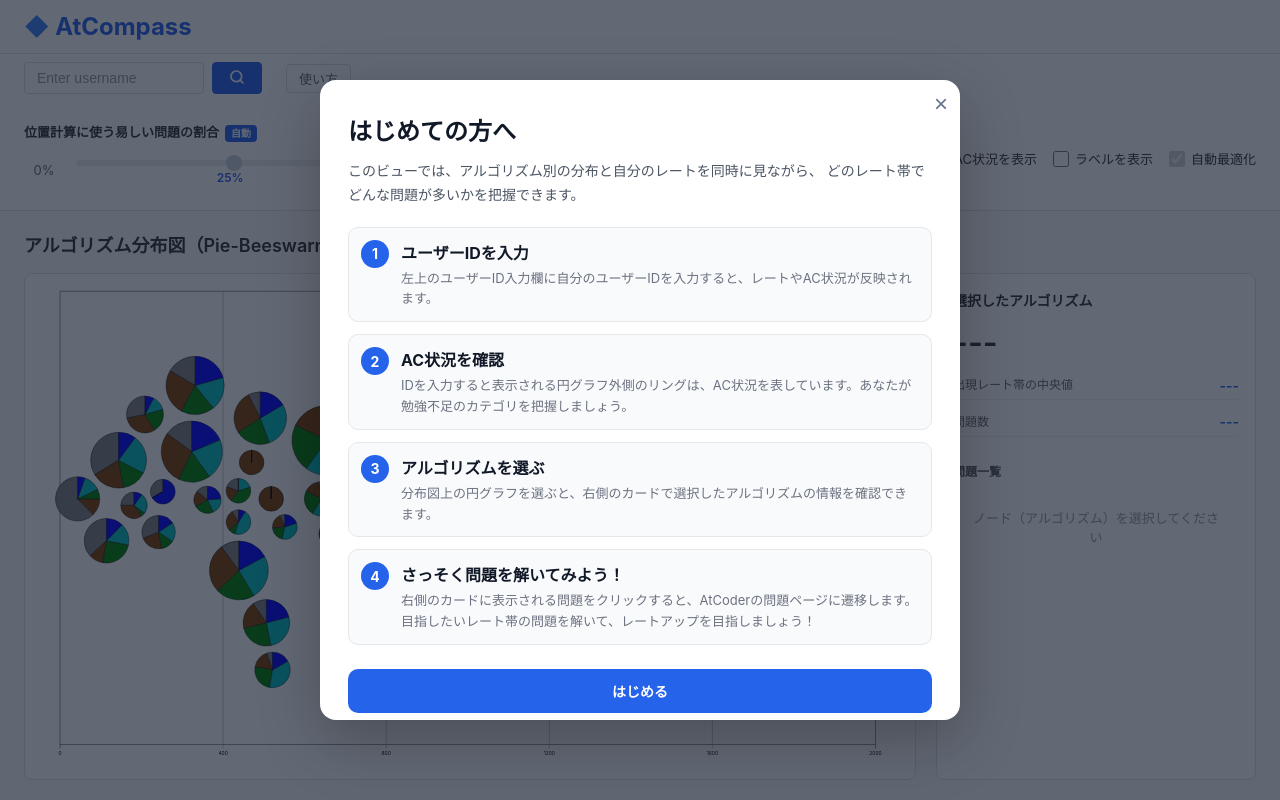
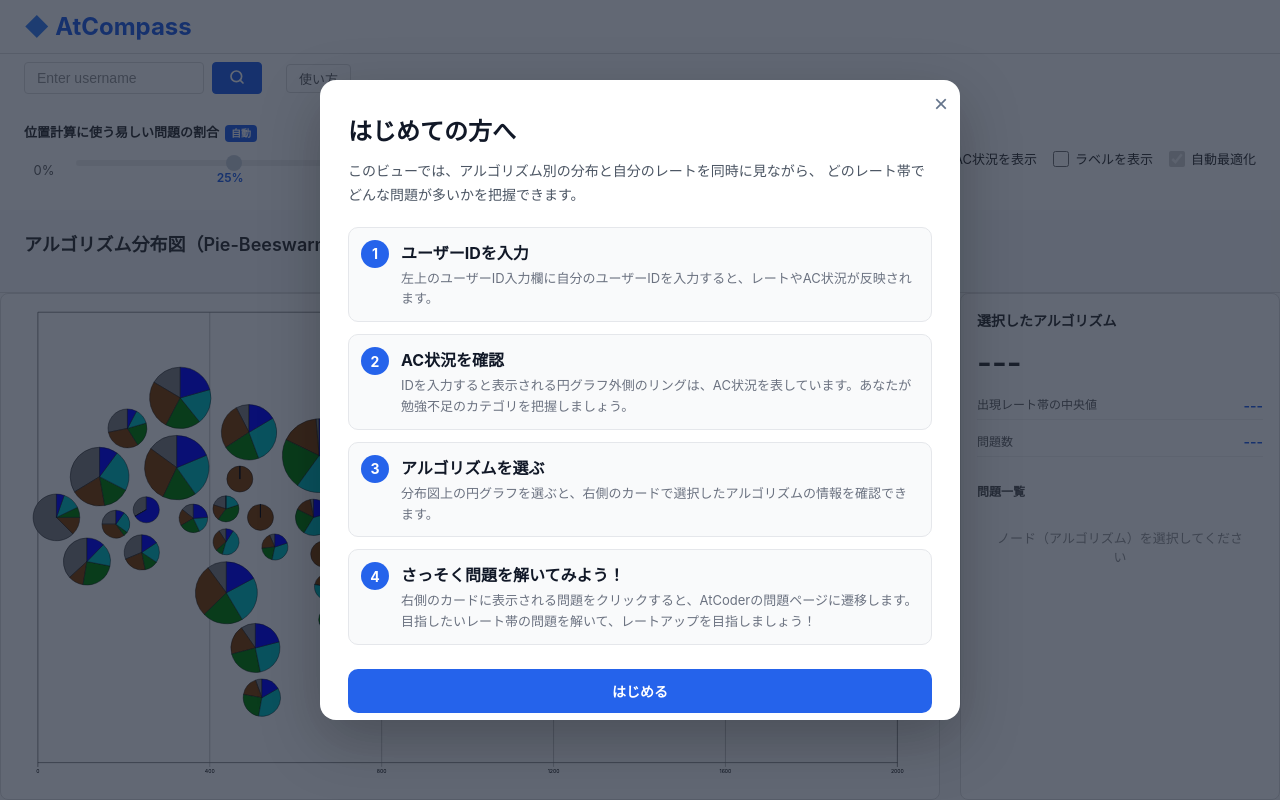
Before and after one commit to vdslab/theme2026-kaziru, a React (Vite) app: page / in a window 1280 px wide. Built offline with nearby package versions, Linux system fonts and the light colour scheme.

Commit message:
chore: コントロールパネルをコンポーネント化

```diff
--- /dev/null
+++ b/src/components/ControlPannel.jsx
@@ -0,0 +1,122 @@
+import UserIdInput from "./UserIdInput";
+import RateRangeControl from "./RateRangeControl";
+
+export default function ControlPannel({
+  lowerFraction,
+  onLowerFractionChange,
+  username,
+  onUsernameChange,
+  rate,
+  rateLoading,
+  rateError,
+  onFetchRate,
+  submissionsLoaded,
+  onFetchSubmissions,
+  isAutoOptimize,
+  onAutoOptimizeChange,
+  optimalLowerFraction,
+  showCurrentRate,
+  showProgressRing,
+  showLabels,
+  setShowCurrentRate,
+  setShowProgressRing,
+  setShowLabels,
+}) {
+  const openUsageOverlay = () => {
+    setShowUsageOverlay(true);
+  };
+
+  return (
+    <div className="control-pannel">
+      <div className="top-controls">
+        <UserIdInput
+          username={username}
+          setUsername={onUsernameChange}
+          handleFetchRate={onFetchRate}
+          handleFetchSubmissions={onFetchSubmissions}
+          rateError={rateError}
+        />
+
+        <button className="usage-button" type="button" onClick={openUsageOverlay}>
+          使い方
+        </button>
+      </div>
+
+      <div className="control-section">
+        <RateRangeControl
+          lowerFraction={lowerFraction}
+          onLowerFractionChange={onLowerFractionChange}
+          isAutoOptimize={isAutoOptimize}
+          optimalLowerFraction={optimalLowerFraction}
+        />
+
+        <div className="display-options">
+          <div className="display-options-header">
+            <div className="control-label">表示オプション</div>
+          </div>
+          <div className="checkboxes">
+            <label>
+              <input
+                type="checkbox"
+                checked={showCurrentRate}
+                onChange={(e) => setShowCurrentRate(e.target.checked)}
+              />
+              現在レート線を表示
+            </label>
+            <label>
+              <input
+                type="checkbox"
+                checked={showProgressRing}
+                onChange={(e) => setShowProgressRing(e.target.checked)}
+              />
+              AC状況を表示
+            </label>
+            <label>
+              <input
+                type="checkbox"
+                checked={showLabels}
+                onChange={(e) => setShowLabels(e.target.checked)}
+              />
+              ラベルを表示
+            </label>
+            <label>
+              <input
+                type="checkbox"
+                checked={isAutoOptimize}
+                onChange={(e) => onAutoOptimizeChange(e.target.checked)}
+                disabled={!rate || !submissionsLoaded}
+              />
+              自動最適化
+            </label>
+          </div>
+        </div>
+      </div>
+
+      <div className="visualization-container">
+        <div className="chart-header">
+          <h2 className="chart-title">アルゴリズム分布図（Pie-Beeswarm）</h2>
+          <div className="current-rate">
+            現在のレート
+            <span className="rate-value">{rateLoading ? "取得中..." : (rate ?? "---")}</span>
+          </div>
+          {submissionsLoaded && (
+            <div className="progress-ring-legend" aria-label="外側の円グラフの凡例">
+              <span>
+                <i className="progress-ring-legend--ac" />
+                AC
+              </span>
+              <span>
+                <i className="progress-ring-legend--unsolved" />
+                未AC
+              </span>
+              <span>
+                <i className="progress-ring-legend--untried" />
+                未挑戦
+              </span>
+            </div>
+          )}
+        </div>
+      </div>
+    </div>
+  );
+}
--- a/src/components/Main.jsx
+++ b/src/components/Main.jsx
@@ -1,12 +1,12 @@
 import { useEffect, useRef, useState } from "react";
 
-import UserIdInput from "./UserIdInput";
-import RateRangeControl from "./RateRangeControl";
+import ControlPannel from "./ControlPannel";
 import PieBeeswarm from "./PieBeeswarm/PieBeeswarm";
 import AlgorithmCard from "./AlgorithmCard";
 import UsageOverlay from "./UsageOverlay";
 
 const MAX_CHART_ASPECT_RATIO = 3;
+
 export default function Main({
   summary,
   allRows,
@@ -47,10 +47,6 @@ export default function Main({
     return () => observer.disconnect();
   }, []);
 
-  const openUsageOverlay = () => {
-    setShowUsageOverlay(true);
-  };
-
   const handleCloseUsageOverlay = () => {
     setShowUsageOverlay(false);
   };
@@ -87,96 +83,28 @@ export default function Main({
   return (
     <main className="main">
       {showUsageOverlay && <UsageOverlay onClose={handleCloseUsageOverlay} />}
-      <div className="control-pannel">
-        <div className="top-controls">
-          <UserIdInput
-            username={username}
-            setUsername={onUsernameChange}
-            handleFetchRate={onFetchRate}
-            handleFetchSubmissions={onFetchSubmissions}
-            rateError={rateError}
-          />
 
-          <button className="usage-button" type="button" onClick={openUsageOverlay}>
-            使い方
-          </button>
-        </div>
-
-        <div className="control-section">
-          <RateRangeControl
+      <ControlPannel
         lowerFraction={lowerFraction}
         onLowerFractionChange={onLowerFractionChange}
+        username={username}
+        onUsernameChange={onUsernameChange}
+        rate={rate}
+        rateLoading={rateLoading}
+        rateError={rateError}
+        onFetchRate={onFetchRate}
+        submissionsLoaded={submissionsLoaded}
+        onFetchSubmissions={onFetchSubmissions}
         isAutoOptimize={isAutoOptimize}
+        onAutoOptimizeChange={onAutoOptimizeChange}
         optimalLowerFraction={optimalLowerFraction}
+        showCurrentRate={showCurrentRate}
+        showProgressRing={showProgressRing}
+        showLabels={showLabels}
+        setShowCurrentRate={setShowCurrentRate}
+        setShowProgressRing={setShowProgressRing}
+        setShowLabels={setShowLabels}
       />
-
-          <div className="display-options">
-            <div className="display-options-header">
-              <div className="control-label">表示オプション</div>
-            </div>
-            <div className="checkboxes">
-              <label>
-                <input
-                  type="checkbox"
-                  checked={showCurrentRate}
-                  onChange={(e) => setShowCurrentRate(e.target.checked)}
-                />
-                現在レート線を表示
-              </label>
-              <label>
-                <input
-                  type="checkbox"
-                  checked={showProgressRing}
-                  onChange={(e) => setShowProgressRing(e.target.checked)}
-                />
-                AC状況を表示
-              </label>
-              <label>
-                <input
-                  type="checkbox"
-                  checked={showLabels}
-                  onChange={(e) => setShowLabels(e.target.checked)}
-                />
-                ラベルを表示
-              </label>
-              <label>
-                <input
-                  type="checkbox"
-                  checked={isAutoOptimize}
-                  onChange={(e) => onAutoOptimizeChange(e.target.checked)}
-                  disabled={!rate || !submissionsLoaded}
-                />
-                自動最適化
-              </label>
-            </div>
-          </div>
-        </div>
-      </div>
-
-      <div className="visualization-container">
-        <div className="chart-header">
-          <h2 className="chart-title">アルゴリズム分布図（Pie-Beeswarm）</h2>
-          <div className="current-rate">
-            現在のレート
-            <span className="rate-value">{rateLoading ? "取得中..." : (rate ?? "---")}</span>
-          </div>
-          {submissionsLoaded && (
-            <div className="progress-ring-legend" aria-label="外側の円グラフの凡例">
-              <span>
-                <i className="progress-ring-legend--ac" />
-                AC
-              </span>
-              <span>
-                <i className="progress-ring-legend--unsolved" />
-                未AC
-              </span>
-              <span>
-                <i className="progress-ring-legend--untried" />
-                未挑戦
-              </span>
-            </div>
-          )}
-        </div>
 
       <div
         className="vis-layout"
@@ -197,7 +125,6 @@ export default function Main({
 
         <AlgorithmCard algo={selectedAlgo} problems={problems} submissionsMap={submissionsMap} />
       </div>
-      </div>
     </main>
   );
 }
```
Lines whose indentation alone changed are shown as unchanged.
